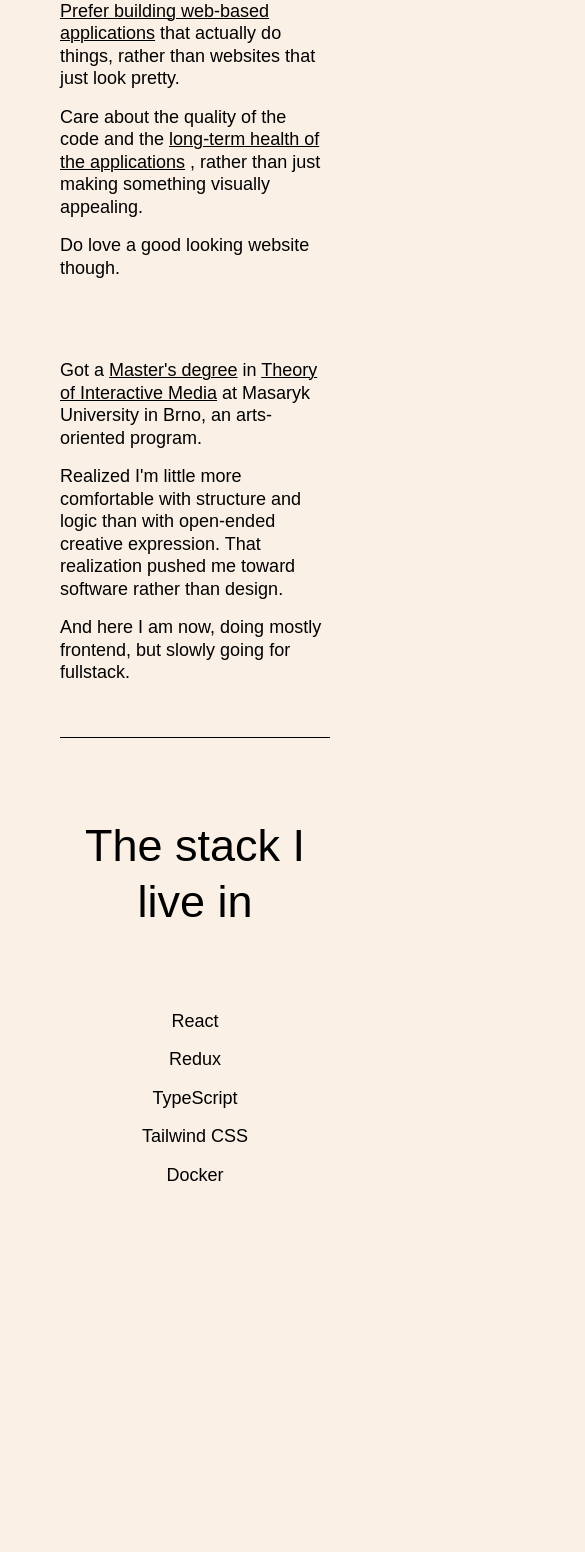
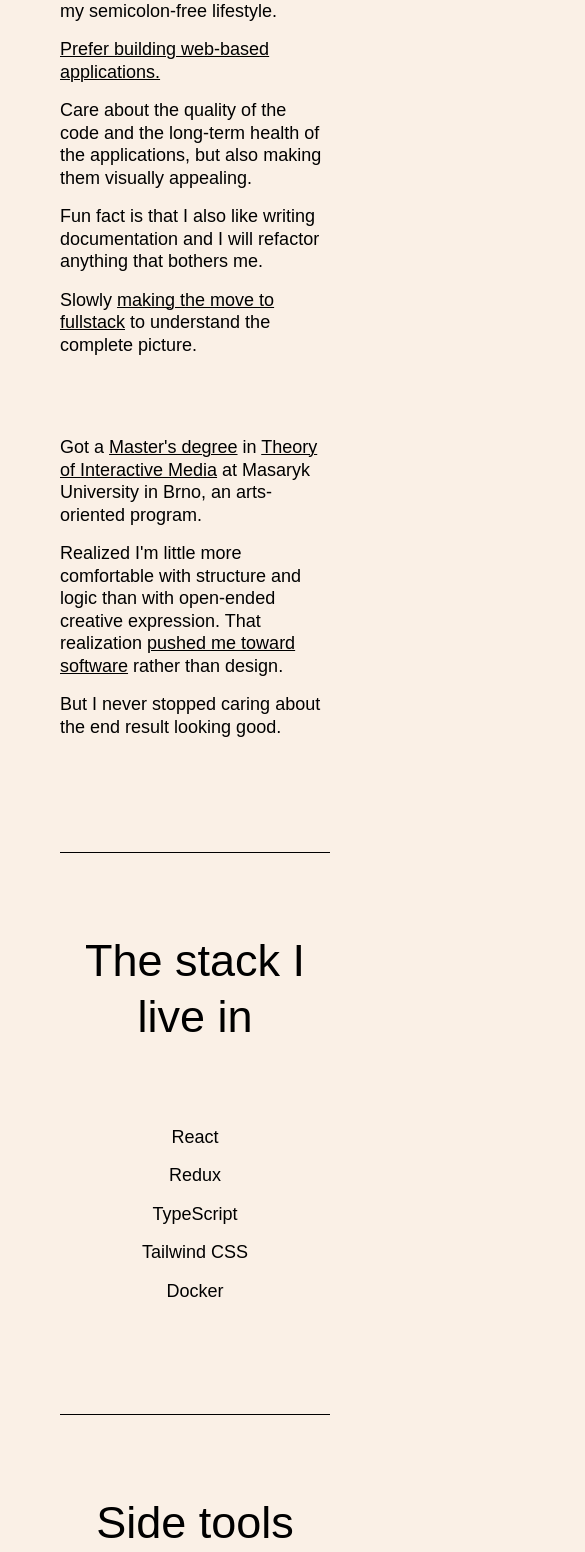
Before and after one commit to lurnuku/actual-portfolio, a SvelteKit app: page / in a window 390 px wide. Shown: the part 1656-3208 px from the top of the page, 585 px wide, since content can reach past the window. Built offline with nearby package versions, Linux system fonts and the light colour scheme; a web font is replaced by a local one.

Commit message:
small refactor and finish mobile versiuon

```diff
--- a/src/routes/+page.svelte
+++ b/src/routes/+page.svelte
@@ -1,39 +1,31 @@
 <script lang="ts">
 	import { createSpotlightCursor } from '../utils/createSpotlightCursor.svelte.ts'
-
 	const github = 'https://github.com/lurnuku'
 	const linkedin = 'https://www.linkedin.com/in/farkamiroslava/'
 	const email = 'farka.miroslava@gmail.com'
-
 	const contactMe = () => {
 		location.href = `mailto:${email}`
 	}
-
 	const spotlight1 = createSpotlightCursor(36)
 	const spotlight2 = createSpotlightCursor(36)
-
 	let coords = $state({ x: 0, y: 0 })
 	let cursorSize = $state(10)
 	let hideCursor = $state(false)
 	let devToolsOpen = $state(false)
-
 	$effect(() => {
 		const threshold = 160
-
 		const checkDevTools = () => {
 			const widthThreshold =
 				window.outerWidth - window.innerWidth > threshold
 			const heightThreshold =
 				window.outerHeight - window.innerHeight > threshold
 			devToolsOpen = widthThreshold || heightThreshold
-
 			if (devToolsOpen) {
 				document.documentElement.classList.add('devtools-open')
 			} else {
 				document.documentElement.classList.remove('devtools-open')
 			}
 		}
-
 		checkDevTools()
 		window.addEventListener('resize', checkDevTools)
 		return () => window.removeEventListener('resize', checkDevTools)
@@ -43,7 +35,6 @@
 <svelte:window
 	onmousemove={(e) => {
 		coords = { x: e.clientX, y: e.clientY }
-
 		const target = e.target as HTMLElement
 		hideCursor =
 			spotlight1.containerRef?.contains(target) ||
@@ -57,7 +48,6 @@
 		cursorSize = 10
 	}}
 />
-
 <svg
 	class="w-full h-full"
 	style="opacity: {hideCursor || devToolsOpen
@@ -73,7 +63,6 @@
 		style="transition: r 0.15s ease-out;"
 	/>
 </svg>
-
 <div class="px-15 py-6 text-[18px] leading-tight">
 	<div
 		class="flex gap-6 sm:gap-8 flex-wrap sm:flex-nowrap justify-center sm:justify-end items-center text-[16px] mb-4"
@@ -159,23 +148,27 @@
 						Got 2+ years of professional experience
 					</u>
 					maintaining a codebase that (mostly) survives my semicolon-free
-					JS lifestyle.
+					lifestyle.
 				</p>
 				<p>
 					<u class="decoration-black decoration-1">
-						Prefer building web-based applications
+						Prefer building web-based applications.
 					</u>
-					that actually do things, rather than websites that just look
-					pretty.
 				</p>
 				<p>
-					Care about the quality of the code and the
-					<u class="decoration-black decoration-1">
-						long-term health of the applications
-					</u>
-					, rather than just making something visually appealing.
+					Care about the quality of the code and the long-term health
+					of the applications, but also making them visually
+					appealing.
 				</p>
-				<p>Do love a good looking website though.</p>
+				<p>
+					Fun fact is that I also like writing documentation and I
+					will refactor anything that bothers me.
+				</p>
+				<p>
+					Slowly <u class="decoration-black decoration-1"
+						>making the move to fullstack</u
+					> to understand the complete picture.
+				</p>
 			</div>
 			<div
 				class="row-span-4 row-start-9 sm:row-span-auto sm:row-start-auto sm:col-span-4 sm:col-start-9 flex flex-col gap-4"
@@ -192,24 +185,26 @@
 				<p>
 					Realized I'm little more comfortable with structure and
 					logic than with open-ended creative expression. That
-					realization pushed me toward software rather than design.
+					realization <u class="decoration-black decoration-1"
+						>pushed me toward software</u
+					> rather than design.
 				</p>
 				<p>
-					And here I am now, doing mostly frontend, but slowly going
-					for fullstack.
+					But I never stopped caring about the end result looking
+					good.
 				</p>
 			</div>
 		</div>
 	</section>
 	<section class="pb-8 border-t pt-20 sm:pt-8">
-		<div class="grid grid-rows-12 sm:grid-rows-none sm:grid-cols-12 gap-20">
-			<div class="row-span-4 sm:row-span-auto sm:col-span-4">
+		<div class="grid grid-cols-1 sm:grid-cols-12 gap-20">
+			<div class="sm:col-span-4">
 				<h1 class="text-[45px] sm:text-start text-center">
 					The stack I live in
 				</h1>
 			</div>
 			<div
-				class="row-span-4 row-start-5 sm:row-span-auto sm:row-start-auto sm:col-span-4 sm:col-start-5 flex flex-col gap-4 sm:mt-0 -mt-32 sm:text-start text-center"
+				class="sm:col-span-4 sm:col-start-5 flex flex-col sm:flex-row sm:flex-wrap sm:items-center gap-4 sm:gap-x-8 sm:gap-y-2 sm:text-start text-center"
 			>
 				<p>React</p>
 				<p>Redux</p>
@@ -217,34 +212,44 @@
 				<p>Tailwind CSS</p>
 				<p>Docker</p>
 			</div>
-			<div
-				class="row-span-4 row-start-9 sm:row-span-auto sm:row-start-auto sm:col-span-4 sm:col-start-9 flex flex-col gap-4"
-			></div>
+			<div class="sm:col-span-4 sm:col-start-9 flex flex-col gap-4"></div>
 		</div>
 	</section>
 	<section class="pb-8 border-t pt-20 sm:pt-8">
-		<div class="grid grid-cols-12 gap-20">
-			<div class="col-span-4">
-				<h1 class="text-[45px]">Side tools</h1>
+		<div class="grid grid-cols-1 sm:grid-cols-12 gap-20">
+			<div class="sm:col-span-4">
+				<h1 class="text-[45px] sm:text-start text-center">
+					Side tools
+				</h1>
 			</div>
-			<div class="col-span-4 col-start-5 flex items-center gap-4">
+			<div
+				class="sm:col-span-4 sm:col-start-5 flex flex-col sm:flex-row items-center gap-4 sm:gap-x-8 sm:gap-y-2 sm:text-start text-center"
+			>
 				<p>Svelte</p>
 				<p>C++</p>
 				<p>Golang</p>
 			</div>
-			<div class="col-span-4 col-start-9"></div>
+			<div class="sm:col-span-4 sm:col-start-9"></div>
 		</div>
 	</section>
-	<div class="grid grid-rows-12 sm:grid-rows-none sm:grid-cols-12 gap-20">
-		<div class="col-span-4 flex gap-6 items-end">
+	<div
+		class="grid grid-cols-1 sm:grid-cols-12 gap-20 sm:gap-20 gap-y-16 mt-32 sm:mt-0"
+	>
+		<div
+			class="sm:col-span-4 flex flex-col sm:flex-row gap-6 items-center sm:items-end justify-center sm:justify-start sm:text-start text-center"
+		>
 			<p>Brno, Czech Republic</p>
 			<p>{email}</p>
 		</div>
-		<div class="col-span-5 col-start-5 flex gap-6 items-end justify-center">
+		<div
+			class="sm:col-span-5 sm:col-start-5 flex flex-col sm:flex-row gap-6 items-center sm:items-end justify-center sm:text-start text-center"
+		>
 			<p>© 2025 Miroslava Farkašová. All rights reserved.</p>
 			<p>Design by Barbora Kunzová</p>
 		</div>
-		<div class="col-span-3 col-start-12 flex gap-66 items-end">
+		<div
+			class="sm:col-span-3 sm:col-start-10 flex gap-6 items-end justify-center sm:justify-end"
+		>
 			<div
 				bind:this={spotlight2.containerRef}
 				class="relative"
@@ -284,7 +289,6 @@
 		pointer-events: none;
 		z-index: 9999;
 	}
-
 	::selection {
 		background: #14ed99;
 	}
```
